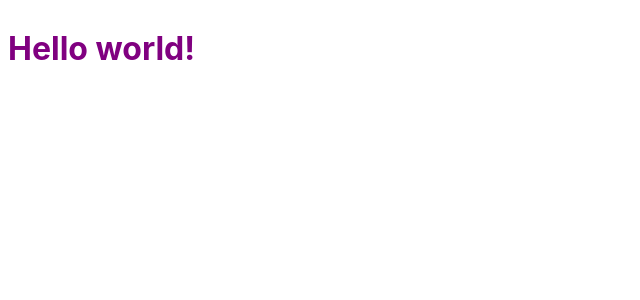
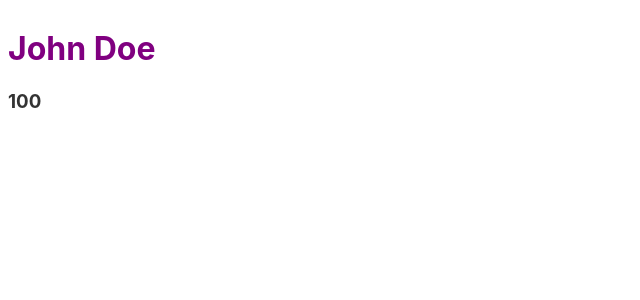
Before and after one commit to 4lm/learn-svelte, a Svelte app in the folder scoreboard/: page / in a window 1280 px wide. Shown: the top 300 px of the page, without its empty margins (0-640 px from the left). Built offline with nearby package versions, Linux system fonts and the light colour scheme.

Commit message:
Remove props injection

```diff
--- a/scoreboard/src/App.svelte
+++ b/scoreboard/src/App.svelte
@@ -1,5 +1,6 @@
 <script>
-	export let name;
+	let name = "John Doe";
+	let points = 100;
 </script>
 
 <style>
@@ -8,4 +9,5 @@
 	}
 </style>
 
-<h1>Hello {name}!</h1>
+<h1>{name}</h1>
+<h3>{points}</h3>
--- a/scoreboard/src/main.js
+++ b/scoreboard/src/main.js
@@ -2,9 +2,7 @@ import App from './App.svelte';
 
 const app = new App({
 	target: document.body,
-	props: {
-		name: 'world'
-	}
+	props: {}
 });
 
 export default app;
```
